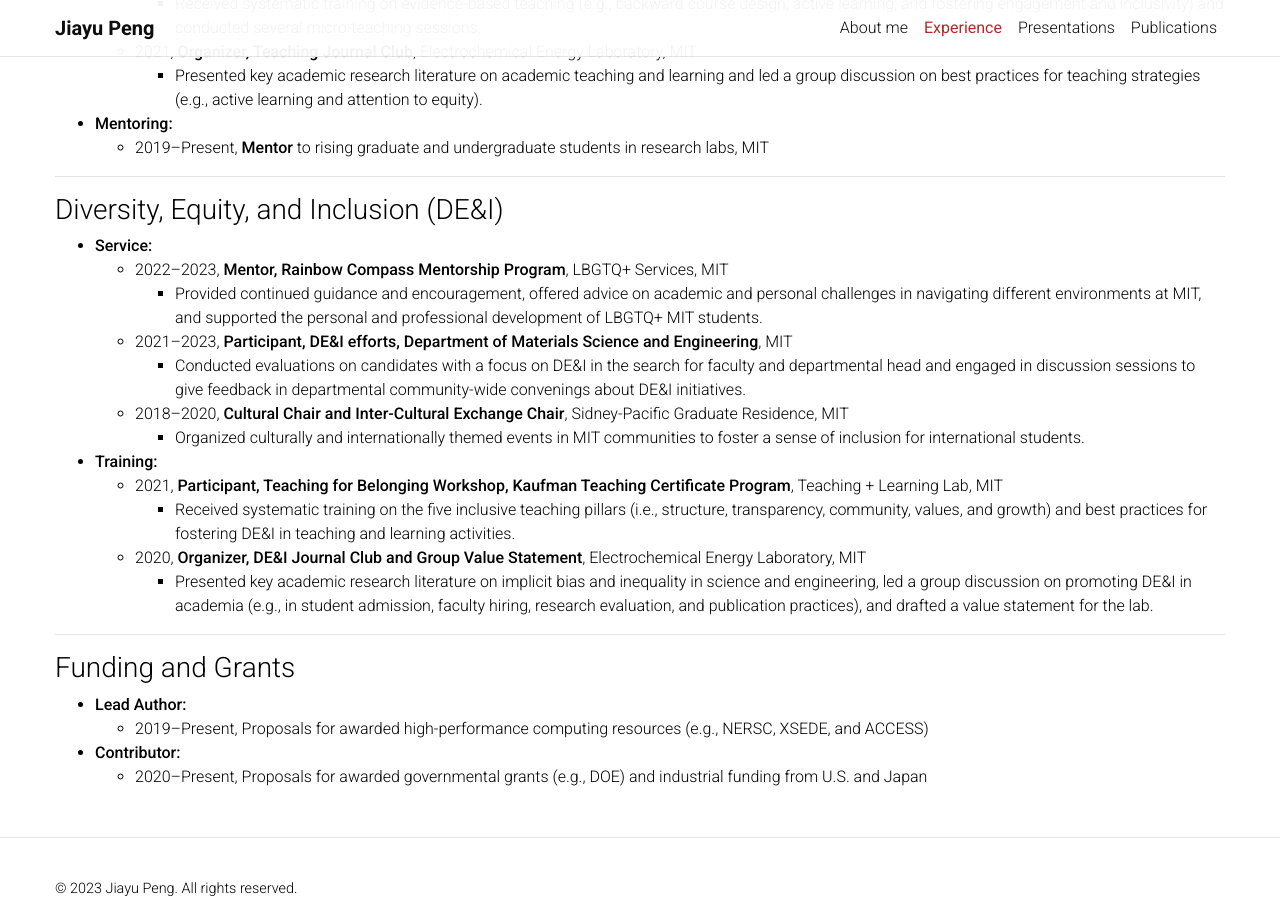
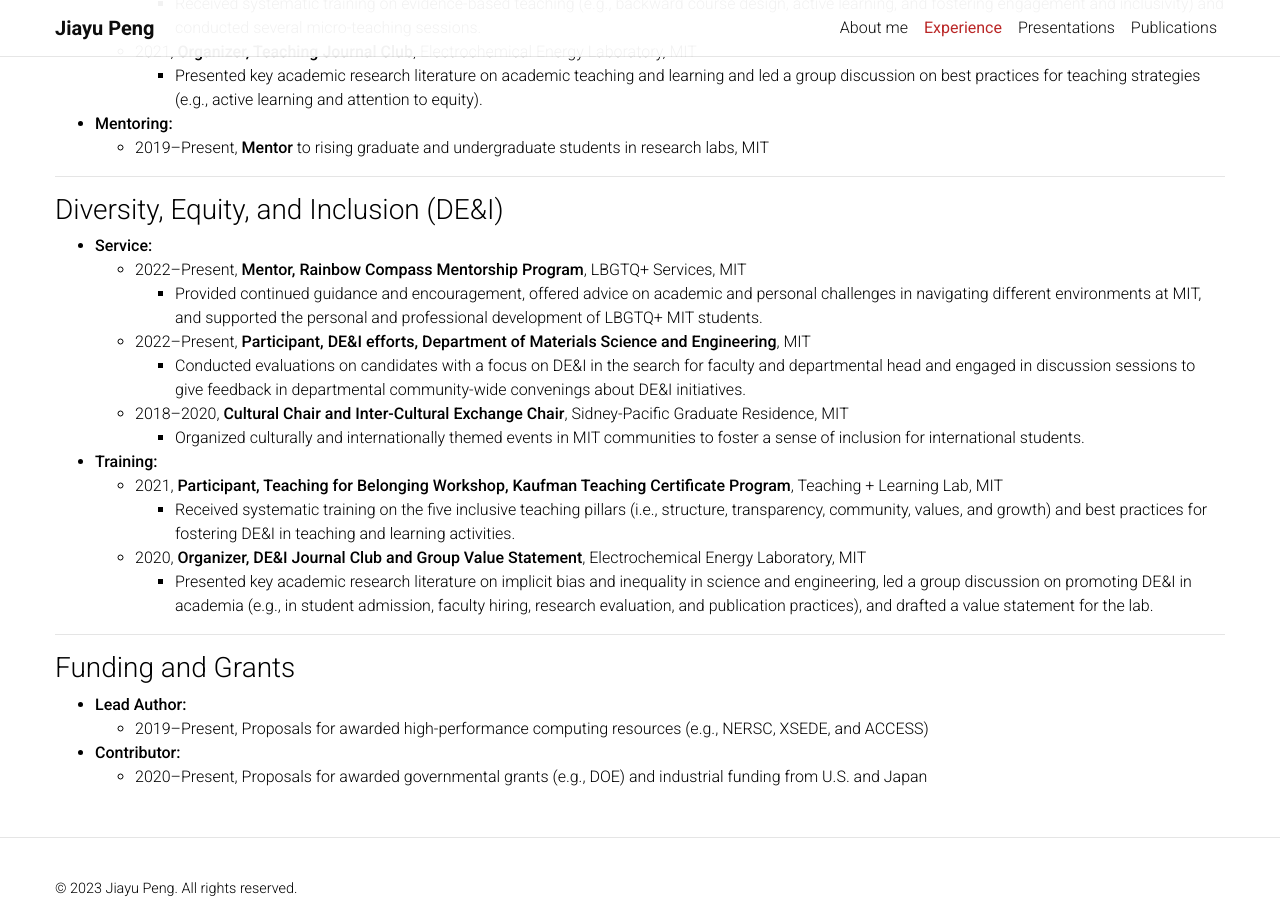
Before and after one commit to jypeng95/jypeng95.github.io, a Jekyll site: the page built from _pages/experience.md, in a window 1280 px wide and 900 px high, scrolled down 839 px. Built offline with Jekyll 4.4.1, drawn with Linux system fonts in a browser that asks for light colours; a style sheet for code colours, icons or effects is not loaded.

Commit message:
Update experience

```diff
--- a/_pages/experience.md
+++ b/_pages/experience.md
@@ -47,9 +47,9 @@ and fostering engagement and inclusivity) and conducted several micro-teaching s
 ### Diversity, Equity, and Inclusion (DE&I)
 
 * **Service:**
-  * 2022–2023, [**Mentor, Rainbow Compass Mentorship Program**](https://lbgtq.mit.edu/rainbow-compass-mentorship-program), LBGTQ+ Services, MIT
+  * 2022–Present, [**Mentor, Rainbow Compass Mentorship Program**](https://lbgtq.mit.edu/rainbow-compass-mentorship-program), LBGTQ+ Services, MIT
     * Provided continued guidance and encouragement, offered advice on academic and personal challenges in navigating different environments at MIT, and supported the personal and professional development of LBGTQ+ MIT students.
-  * 2021–2023, [**Participant, DE&I efforts, Department of Materials Science and Engineering**](https://dmse.mit.edu/about/diversity), MIT
+  * 2022–Present, [**Participant, DE&I efforts, Department of Materials Science and Engineering**](https://dmse.mit.edu/about/diversity), MIT
     * Conducted evaluations on candidates with a focus on DE&I in the search for faculty and departmental head and engaged in discussion sessions to give feedback in departmental community-wide convenings about DE&I initiatives.
   * 2018–2020, **Cultural Chair and Inter-Cultural Exchange Chair**, Sidney-Pacific Graduate Residence, MIT
     * Organized culturally and internationally themed events in MIT communities to foster a sense of inclusion for international students.
```
